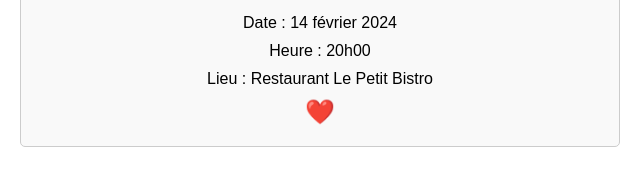
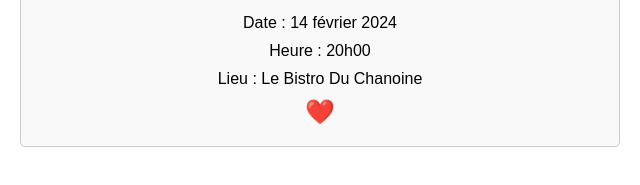
Before and after one commit to Lxmonexe/Lxmonexe.github.io, a plain HTML site: page invitation.html in a window 1280 px wide. Shown: the part 153-338 px from the top of the page, 320-960 px from the left. Drawn offline with Linux system fonts and the light colour scheme.

Commit message:
Modification de l'invitation

```diff
--- a/invitation.html
+++ b/invitation.html
@@ -41,7 +41,7 @@
             <h2>Invitation</h2>
             <p>Date : 14 février 2024</p>
             <p>Heure : 20h00</p>
-            <p>Lieu : Restaurant Le Petit Bistro</p>
+            <p>Lieu : Le Bistro Du Chanoine</p>
             <div class="heart">❤️</div>
         </div>
 
```
Also changed, not shown: index.html (+1 -1 lines).
